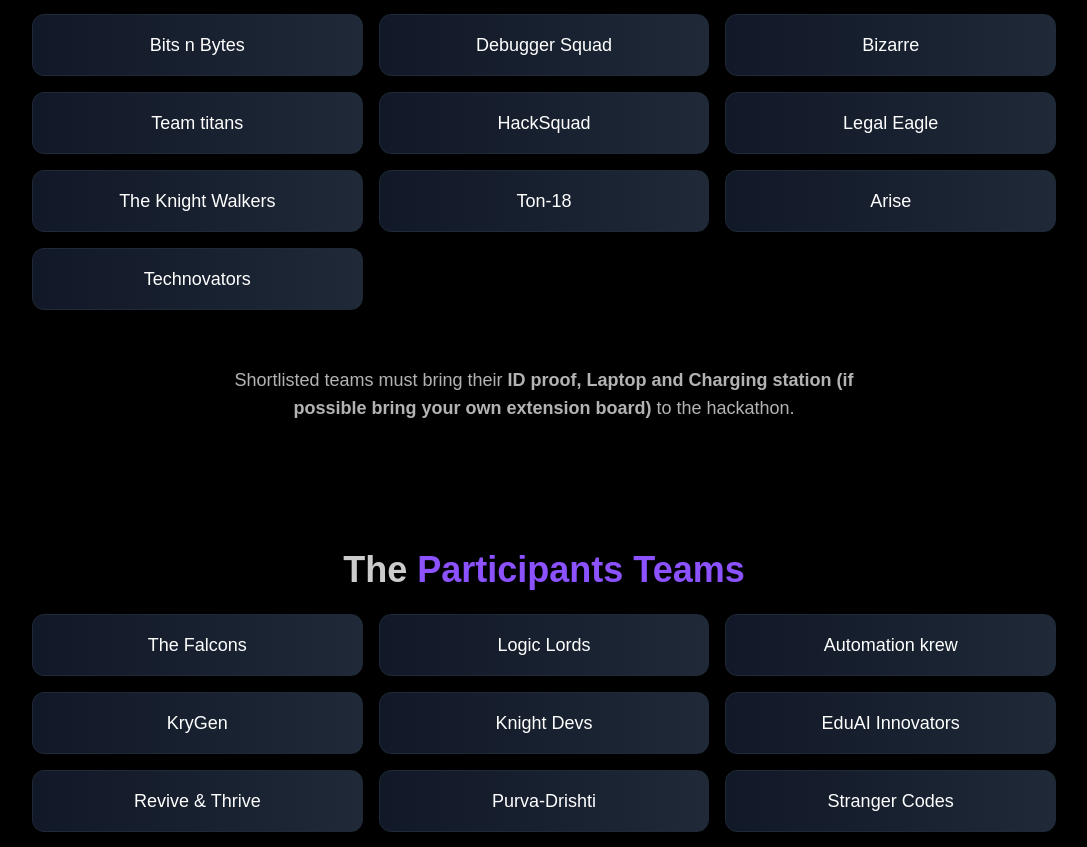
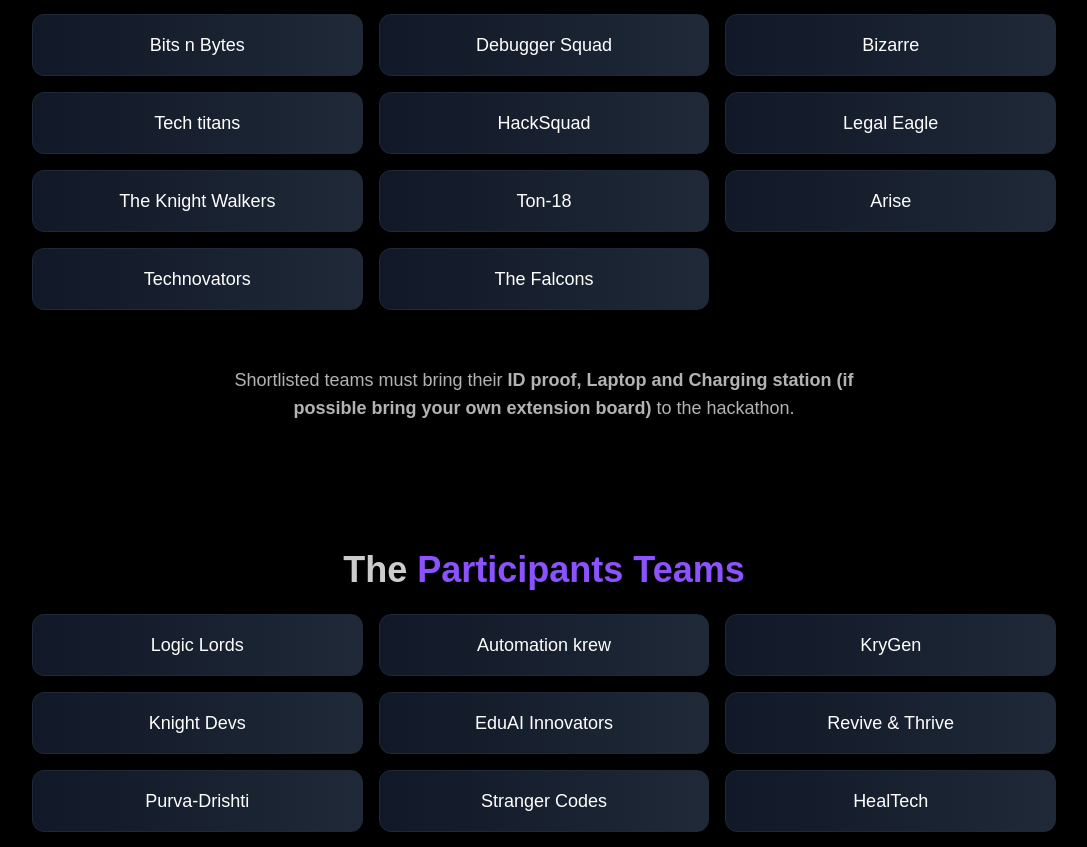
Before and after one commit to RajAdityaCoder/Yukti-hackathon, a React (Create React App) app: page /prizes in a window 1280 px wide. Shown: the part 1962-2809 px from the top of the page, without its empty margins (96-1183 px from the left). Built offline with nearby package versions, Linux system fonts and the light colour scheme.

Commit message:
final commit result for day 3 #1

```diff
--- a/src/pages/prizes.js
+++ b/src/pages/prizes.js
@@ -16,7 +16,7 @@ const Prizes = () => {
     { name: "Bits n Bytes" },
     { name: "Debugger Squad" },
     { name: "Bizarre" },
-    { name: "Team titans" },
+    { name: "Tech titans" },
     { name: "HackSquad" },
     { name: "Legal Eagle" },
     { name: "The Knight Walkers" },
@@ -103,7 +103,7 @@ const Prizes = () => {
               </p>
 
               <div className="w-full max-w-5xl grid grid-cols-1 sm:grid-cols-2 lg:grid-cols-3 gap-4">
-                {shortlistedTeams.slice(0, 19).map((team, index) => (
+                {shortlistedTeams.slice(0, 20).map((team, index) => (
                   <div
                     key={index}
                     className="relative overflow-hidden bg-gradient-to-r from-gray-900 to-gray-800 border border-gray-800 rounded-xl px-5 py-4 text-center text-white text-base sm:text-lg transition-all duration-300 hover:border-[#8c52ff] hover:shadow-[0_0_20px_rgba(140,82,255,0.35)]"
@@ -133,7 +133,7 @@ const Prizes = () => {
 
             <br />
             <br />
-            {shortlistedTeams.length > 19 && (
+            {shortlistedTeams.length > 20 && (
               <div className="flex flex-col items-center gap-6 w-full">
                 <p className="text-white/80 text-center font-semibold text-xl sm:text-2xl lg:text-4xl">
                   The{" "}
@@ -143,7 +143,7 @@ const Prizes = () => {
                 </p>
 
                 <div className="w-full max-w-5xl grid grid-cols-1 sm:grid-cols-2 lg:grid-cols-3 gap-4">
-                  {shortlistedTeams.slice(19).map((team, index) => (
+                  {shortlistedTeams.slice(20).map((team, index) => (
                     <div
                       key={index}
                       className="relative overflow-hidden bg-gradient-to-r from-gray-900 to-gray-800 border border-gray-800 rounded-xl px-5 py-4 text-center text-white text-base sm:text-lg transition-all duration-300 hover:border-[#8c52ff] hover:shadow-[0_0_20px_rgba(140,82,255,0.35)]"
```
